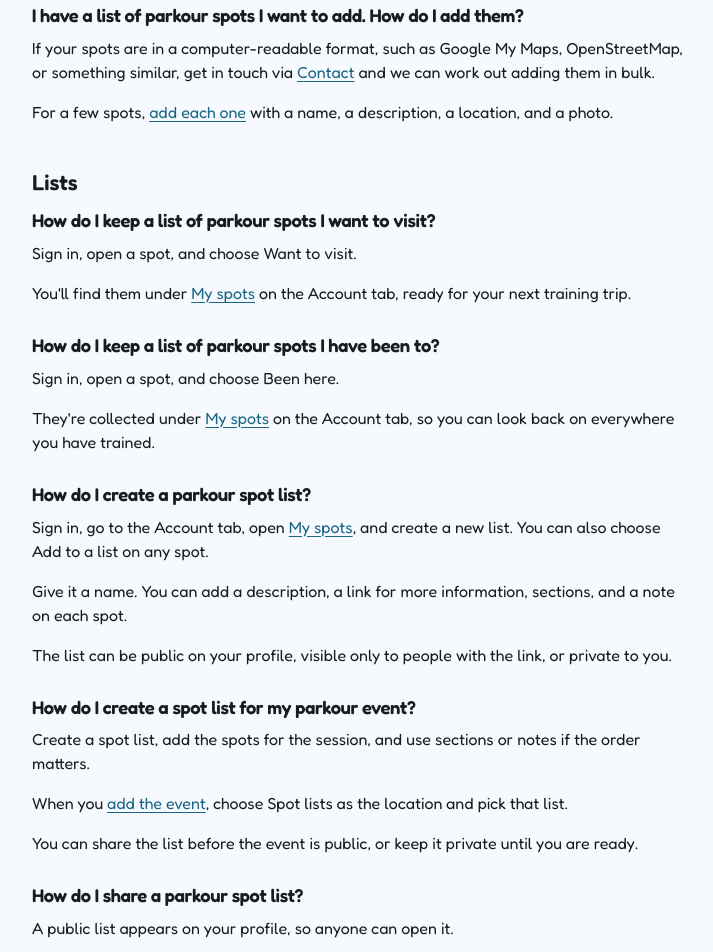
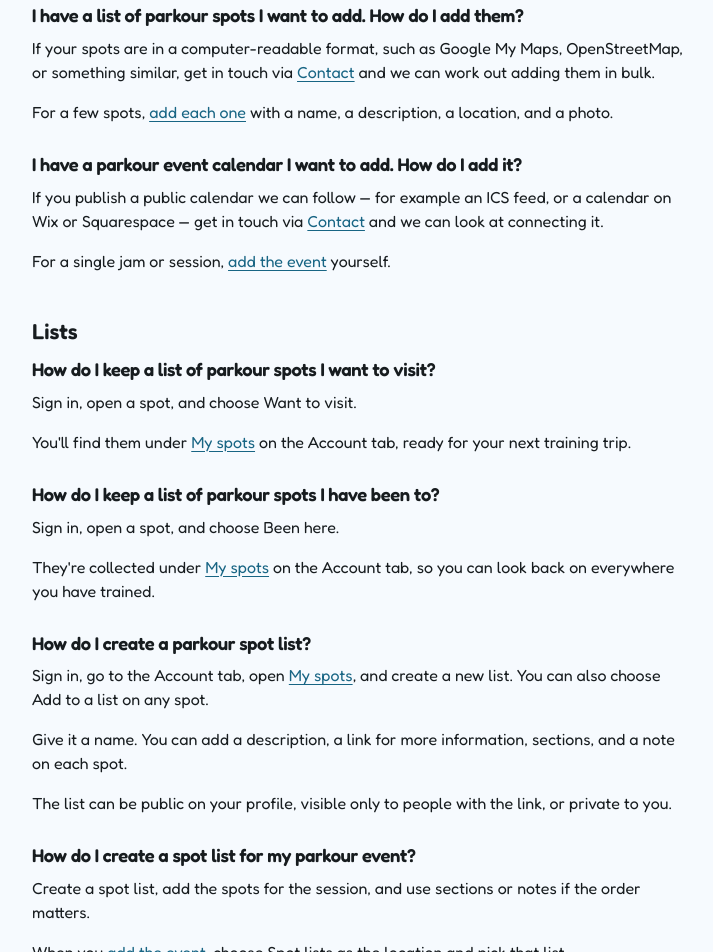
Before and after one commit to wardweistra/Parkour.Spot, an Astro site in the folder about/: page /how-it-works in a window 1280 px wide. Shown: the part 1723-2675 px from the top of the page, without its empty margins (8-721 px from the left). Built offline with nearby package versions, Linux system fonts and the light colour scheme; Astro itself is replaced by a stand-in of ours.

Commit message:
Extra question, less duplication

```diff
--- a/about/src/lib/how-it-works.ts
+++ b/about/src/lib/how-it-works.ts
@@ -297,6 +297,23 @@ export function howItWorksGroups(stats: AboutStats): HowItWorksGroup[] {
           ],
         ],
       },
+      {
+        id: "add-many-events",
+        question:
+          "I have a parkour event calendar I want to add. How do I add it?",
+        paragraphs: [
+          [
+            "If you publish a public calendar we can follow — for example an ICS feed, or a calendar on Wix or Squarespace — get in touch via ",
+            {href: aboutContactPath(), label: "Contact"},
+            " and we can look at connecting it.",
+          ],
+          [
+            "For a single jam or session, ",
+            {href: addEvent, label: "add the event"},
+            " yourself.",
+          ],
+        ],
+      },
     ],
   },
   {
```
Also changed, not shown: about/src/pages/community/event-sources.astro (+3 -8 lines), about/src/pages/community/spot-sources.astro (+2 -8 lines).
